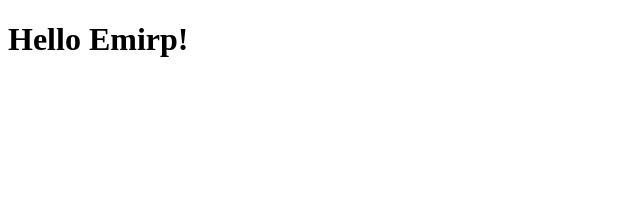
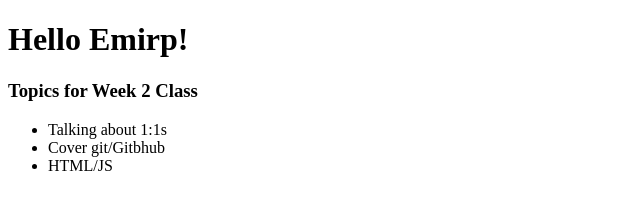
Before and after one commit to sarahhelgen/emirp-wk2, a plain HTML site: page index.html in a window 1280 px wide. Shown: the whole page, without its empty margins (0-640 px from the left). Drawn offline with Linux system fonts and the light colour scheme.

Commit message:
Show topics for week 2

```diff
--- a/index.html
+++ b/index.html
@@ -6,5 +6,14 @@
   </head>
   <body>
     <h1> Hello Emirp!</h1>
+
+    <h3> Topics for Week 2 Class </h3>
+    <ul>
+      <li>Talking about 1:1s </li>
+      <li> Cover git/Gitbhub</li>
+      <li> HTML/JS</li>
+     </ul>
+
+
   </body>
 </html>
```
